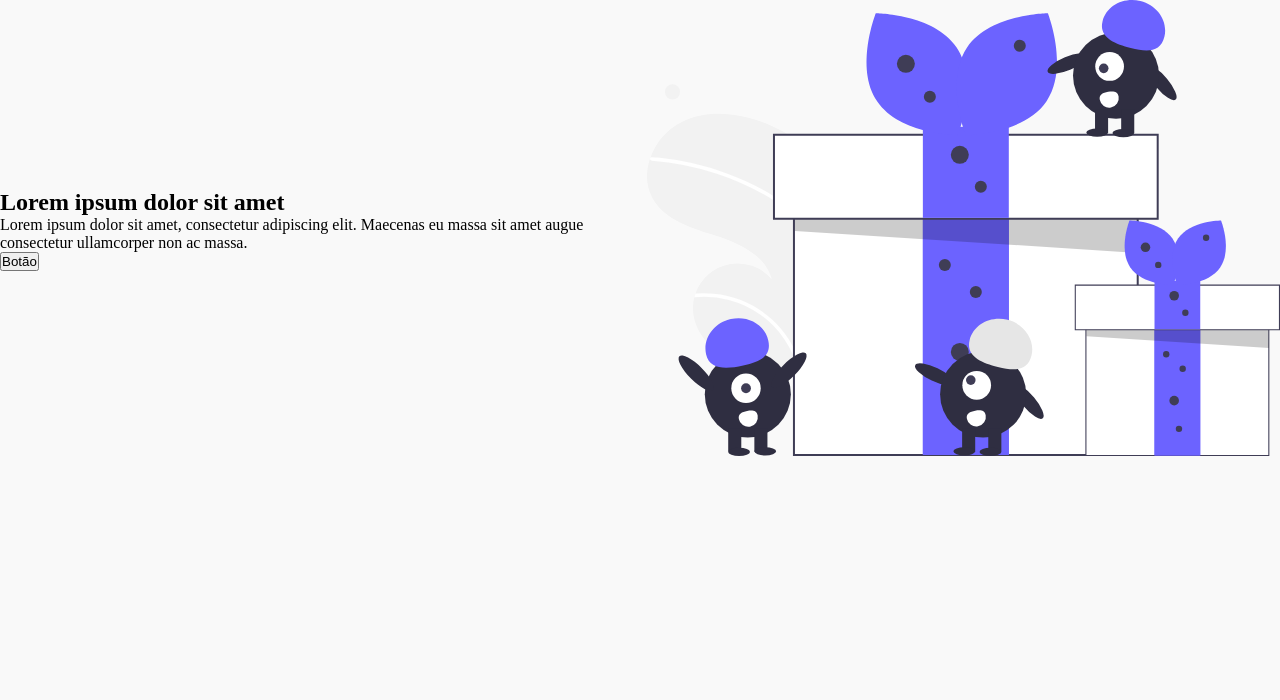
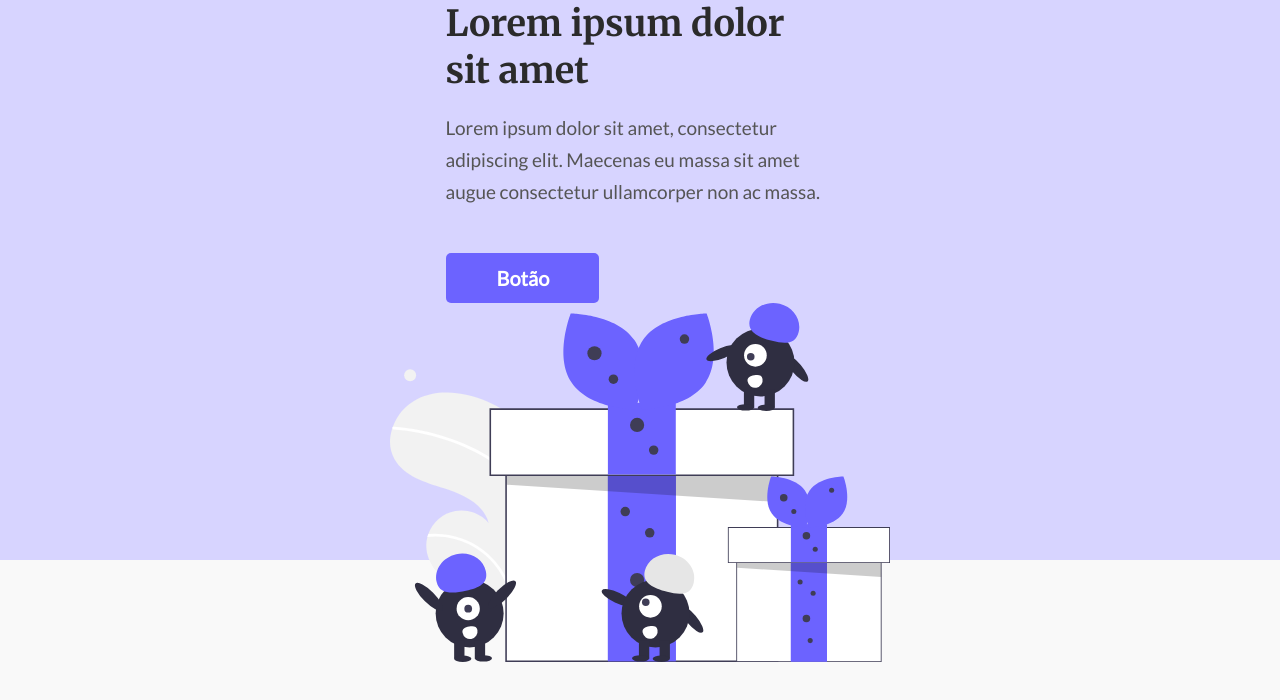
Before and after one commit to HenriqueSSan/onepage, a React (Vite) app: page / in a window 1280 px wide. Shown: the top 700 px of the page. Built offline with nearby package versions, Linux system fonts and the light colour scheme.

Commit message:
feat(hero): finished hero section and styles for large,medium,small devices

```diff
--- a/src/App.tsx
+++ b/src/App.tsx
@@ -5,17 +5,20 @@ import illustrationImg from './assets/illustration.svg';
 export function App() {
   return (
     <main className="l-main">
-      <section className="hero">
-        <div className="hero__container d-flex align-items-center justify-between">
+      <section className="hero bg-gray-200">
+        <div className="hero__container container d-flex align-items-center justify-between flex-dir-col">
           <div className="hero__texts">
-            <h1 className="hero__title">Lorem ipsum dolor sit amet</h1>
+            <h1 className="hero__title font-family-200 weight-700 clr-gray-400">
+              Lorem ipsum dolor <br />
+              sit amet
+            </h1>
 
-            <p className="hero__description">
-              Lorem ipsum dolor sit amet, consectetur adipiscing elit. Maecenas eu massa
-              sit amet augue consectetur ullamcorper non ac massa.
+            <p className="hero__description font-family-100 weight-400 clr-gray-300">
+              Lorem ipsum dolor sit amet, consectetur <br /> adipiscing elit. Maecenas eu
+              massa sit amet <br /> augue consectetur ullamcorper non ac massa.
             </p>
 
-            <button className="btn" type="button" data-primary>
+            <button className="btn font-family-100 weight-700" type="button" data-primary>
               Botão
             </button>
           </div>
--- a/src/styles/global/_reset.scss
+++ b/src/styles/global/_reset.scss
@@ -1 +1,21 @@
-*{margin: 0; padding: 0; box-sizing:border-box;}
+* {
+  margin: 0;
+  padding: 0;
+  box-sizing: border-box;
+}
+
+a {
+  text-decoration: none;
+}
+
+img {
+  display: block;
+  max-width: 100%;
+  height: auto;
+}
+
+.btn,
+button {
+  border: none;
+  cursor: pointer;
+}
--- a/src/styles/global/_resuable.scss
+++ b/src/styles/global/_resuable.scss
@@ -0,0 +1,51 @@
+@use '../utils/helpers/functions' as function;
+@use '../utils/helpers/mixin' as mix;
+
+.container {
+  width: 100%;
+  padding: 0 20px;
+
+  @include mix.mq('md') {
+    width: function.fluid(1042px, 1280px);
+    margin: 0 auto;
+    padding: 0;
+  }
+
+  @include mix.mq('xl') {
+    width: function.fluid(1236px, 1920px);
+  }
+
+  @include mix.mq('xxl') {
+    width: function.fluid(1816px, 2500px);
+  }
+}
+
+.btn {
+  display: flex;
+  align-items: center;
+  justify-content: center;
+
+  &[data-primary] {
+    height: 50px;
+    padding: 0 50px 0 51px;
+    border-radius: 5px;
+
+    font-size: 20px;
+    line-height: 24px;
+
+    @include mix.mq('xxl') {
+      font-size: 24px;
+      line-height: 28px;
+      padding: 0 77.5px;
+      height: 64px;
+    }
+
+    color: #ffffff;
+    background-color: #6c63ff;
+    transition: 300ms ease-in;
+
+    &:hover {
+      background-color: #000000;
+    }
+  }
+}
--- a/src/styles/partials/_hero.scss
+++ b/src/styles/partials/_hero.scss
@@ -0,0 +1,111 @@
+@import '../utils/helpers/zexport.scss';
+
+.hero {
+  min-height: 800px;
+  padding: 55px 0 86.17px;
+
+  @include mq('md') {
+    min-height: auto;
+    height: 560px;
+    padding: 0;
+  }
+
+  @include mq('xxl') {
+    height: 840px;
+  }
+
+  &__container {
+    height: 100%;
+
+    @include mq('md') {
+      flex-direction: row;
+    }
+  }
+}
+
+.hero__texts {
+  width: 100%;
+
+  .hero__title {
+    font-size: 32px;
+    line-height: 147%;
+    margin-bottom: 18px;
+  }
+
+  .hero__description {
+    font-size: 18px;
+    line-height: 178%;
+
+    text-align: left;
+
+    margin-bottom: 32px;
+  }
+
+  .btn {
+    margin-bottom: 144px;
+  }
+
+  @media screen and (max-width: 380px) {
+    br {
+      display: none;
+    }
+  }
+
+  @include mq('md') {
+    width: fluid(389px, 1042px);
+
+    .hero__title {
+      width: fluid(349px, 389px);
+      margin-right: auto;
+      margin-bottom: 17.5px;
+
+      font-size: 36px;
+      line-height: 131%;
+    }
+
+    .hero__description {
+      font-size: 19px;
+      line-height: 168%;
+
+      margin-bottom: 45px;
+    }
+
+    .btn {
+      margin: 0;
+    }
+  }
+
+  @include mq('xl') {
+    width: fluid(389px, 1236px);
+  }
+
+  @include mq('xxl') {
+    .hero__title {
+      font-size: 48px;
+    }
+
+    .hero__description {
+      font-size: 28px;
+    }
+  }
+}
+
+.hero__figure {
+  width: 100%;
+  display: flex;
+  align-items: center;
+  justify-content: center;
+
+  img {
+    width: 100%;
+    max-height: 700px;
+  }
+
+  @include mq('md') {
+    width: fluid(500px, 1042px);
+  }
+
+  @include mq('xl') {
+    width: fluid(500px, 1236px);
+  }
+}
--- a/src/styles/resources/_align.scss
+++ b/src/styles/resources/_align.scss
@@ -9,3 +9,7 @@
 .justify-between {
   justify-content: space-between;
 }
+
+.flex-dir-col {
+  flex-direction: column;
+}
--- /dev/null
+++ b/src/styles/utils/helpers/zexport.scss
@@ -0,0 +1,2 @@
+@import './functions';
+@import './mixin';
```
